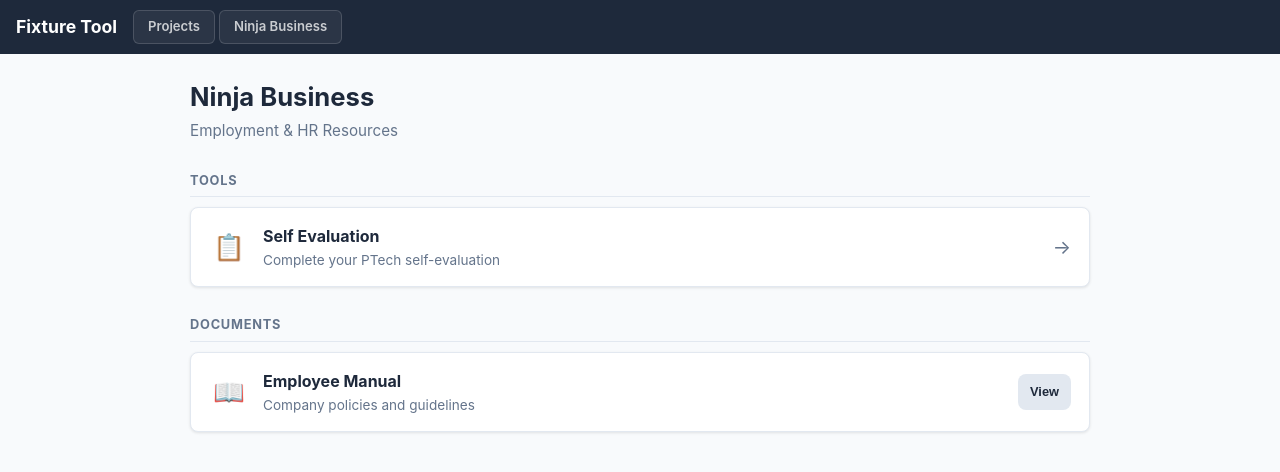
After one commit to Bos-Automations/fixture-tool, a Python web app: template templates/ninja_business.html in a window 1280 px wide. The commit adds this page. Shown: the top 472 px of the page. Run offline with Jinja, Linux system fonts and the light colour scheme; the template is opened without the code that fills it, so the values that code supplies are empty.

Commit message:
Add Ninja Business section with HR/employment resources
- Add Ninja Business page with Self Evaluation tool link and embedded Employee Manual
- Add nav buttons (Projects, Ninja Business) to top banner with cleaner styling
- Structure page with extensible sections for easily adding more documents and tools

https://claude.ai/code/session_012y9yN7b5GcbDBXujZErY3y

```diff
--- a/app.py
+++ b/app.py
@@ -137,6 +137,11 @@ def report(project_id, report_type):
                            status_options=STATUS_OPTIONS,
                            fixture_colors=FIXTURE_COLORS,
                            now=date.today().strftime('%B %d, %Y'))
+
+
+@app.route('/ninja-business')
+def ninja_business():
+    return render_template('ninja_business.html')
 
 
 @app.route('/project/<int:project_id>/purchase-order')
--- a/public/static/css/style.css
+++ b/public/static/css/style.css
@@ -29,19 +29,46 @@ body {
 .top-nav {
     background: var(--text);
     color: white;
-    padding: 12px 16px;
+    padding: 10px 16px;
     display: flex;
     align-items: center;
     justify-content: space-between;
     position: sticky;
     top: 0;
     z-index: 100;
+    gap: 12px;
+}
+.nav-left {
+    display: flex;
+    align-items: center;
+    gap: 16px;
 }
 .nav-brand {
     color: white;
     text-decoration: none;
     font-weight: 700;
     font-size: 1.1rem;
+}
+.nav-links {
+    display: flex;
+    gap: 4px;
+}
+.nav-btn {
+    color: rgba(255,255,255,0.75);
+    text-decoration: none;
+    font-size: 0.82rem;
+    font-weight: 600;
+    padding: 6px 14px;
+    border-radius: 6px;
+    border: 1px solid rgba(255,255,255,0.15);
+    background: rgba(255,255,255,0.06);
+    transition: all 0.15s;
+    white-space: nowrap;
+}
+.nav-btn:hover {
+    color: white;
+    background: rgba(255,255,255,0.14);
+    border-color: rgba(255,255,255,0.3);
 }
 .save-status {
     font-size: 0.8rem;
@@ -67,6 +94,92 @@ body {
 .nav-logout:hover {
     color: white;
     background: rgba(255,255,255,0.1);
+}
+
+/* === Ninja Business === */
+.ninja-business {
+    max-width: 900px;
+    margin: 0 auto;
+}
+.nb-header {
+    margin-bottom: 28px;
+}
+.nb-header h1 {
+    font-size: 1.6rem;
+    margin-bottom: 4px;
+}
+.nb-subtitle {
+    color: var(--text-muted);
+    font-size: 0.95rem;
+}
+.nb-section {
+    margin-bottom: 28px;
+}
+.nb-section-title {
+    font-size: 0.8rem;
+    text-transform: uppercase;
+    letter-spacing: 0.06em;
+    color: var(--text-muted);
+    margin-bottom: 10px;
+    padding-bottom: 6px;
+    border-bottom: 1px solid var(--border);
+}
+.nb-grid {
+    display: flex;
+    flex-direction: column;
+    gap: 8px;
+}
+.nb-card {
+    display: flex;
+    align-items: center;
+    gap: 14px;
+    padding: 16px 18px;
+    background: var(--surface);
+    border: 1px solid var(--border);
+    border-radius: var(--radius);
+    box-shadow: var(--shadow);
+    text-decoration: none;
+    color: inherit;
+    transition: box-shadow 0.15s, border-color 0.15s;
+}
+a.nb-card:hover {
+    box-shadow: var(--shadow-lg);
+    border-color: var(--primary);
+}
+.nb-card-icon {
+    font-size: 1.6rem;
+    flex-shrink: 0;
+    width: 40px;
+    text-align: center;
+}
+.nb-card-body {
+    flex: 1;
+    min-width: 0;
+}
+.nb-card-body h3 {
+    font-size: 1rem;
+    margin-bottom: 2px;
+}
+.nb-card-body p {
+    font-size: 0.85rem;
+    color: var(--text-muted);
+}
+.nb-card-arrow {
+    font-size: 1.2rem;
+    color: var(--text-muted);
+    flex-shrink: 0;
+}
+.nb-toggle-doc {
+    flex-shrink: 0;
+}
+.nb-doc-embed {
+    border: 1px solid var(--border);
+    border-radius: var(--radius);
+    overflow: hidden;
+    background: var(--surface);
+}
+.nb-doc-embed iframe {
+    display: block;
 }
 
 /* === Container === */
--- a/templates/base.html
+++ b/templates/base.html
@@ -9,7 +9,13 @@
 </head>
 <body>
     <nav class="top-nav">
-        <a href="/" class="nav-brand">Fixture Tool</a>
+        <div class="nav-left">
+            <a href="/" class="nav-brand">Fixture Tool</a>
+            <div class="nav-links">
+                <a href="/" class="nav-btn">Projects</a>
+                <a href="/ninja-business" class="nav-btn">Ninja Business</a>
+            </div>
+        </div>
         <div class="nav-right">
             {% block nav_right %}{% endblock %}
         </div>
--- /dev/null
+++ b/templates/ninja_business.html
@@ -0,0 +1,51 @@
+{% extends "base.html" %}
+{% block title %}Ninja Business - PTech{% endblock %}
+
+{% block content %}
+<div class="ninja-business">
+    <div class="nb-header">
+        <h1>Ninja Business</h1>
+        <p class="nb-subtitle">Employment &amp; HR Resources</p>
+    </div>
+
+    <div class="nb-section">
+        <h2 class="nb-section-title">Tools</h2>
+        <div class="nb-grid">
+            <a href="https://github.com/ptechla/PTech-Self-Evaluation" target="_blank" class="nb-card">
+                <div class="nb-card-icon">&#128203;</div>
+                <div class="nb-card-body">
+                    <h3>Self Evaluation</h3>
+                    <p>Complete your PTech self-evaluation</p>
+                </div>
+                <span class="nb-card-arrow">&rarr;</span>
+            </a>
+        </div>
+    </div>
+
+    <div class="nb-section">
+        <h2 class="nb-section-title">Documents</h2>
+        <div class="nb-grid">
+            <div class="nb-card nb-card-doc">
+                <div class="nb-card-icon">&#128214;</div>
+                <div class="nb-card-body">
+                    <h3>Employee Manual</h3>
+                    <p>Company policies and guidelines</p>
+                </div>
+                <button class="btn btn-sm btn-secondary nb-toggle-doc" onclick="toggleDoc(this, 'employee-manual-frame')">View</button>
+            </div>
+            <div class="nb-doc-embed" id="employee-manual-frame" style="display:none;">
+                <iframe src="https://docs.google.com/document/d/1IwjzWvRR9pTMhbj3BgzWvGbgX1gw71F5qrsLNKyGZ2I/preview" width="100%" height="800" frameborder="0"></iframe>
+            </div>
+        </div>
+    </div>
+</div>
+
+<script>
+function toggleDoc(btn, frameId) {
+    const frame = document.getElementById(frameId);
+    const isVisible = frame.style.display !== 'none';
+    frame.style.display = isVisible ? 'none' : 'block';
+    btn.textContent = isVisible ? 'View' : 'Hide';
+}
+</script>
+{% endblock %}
```
